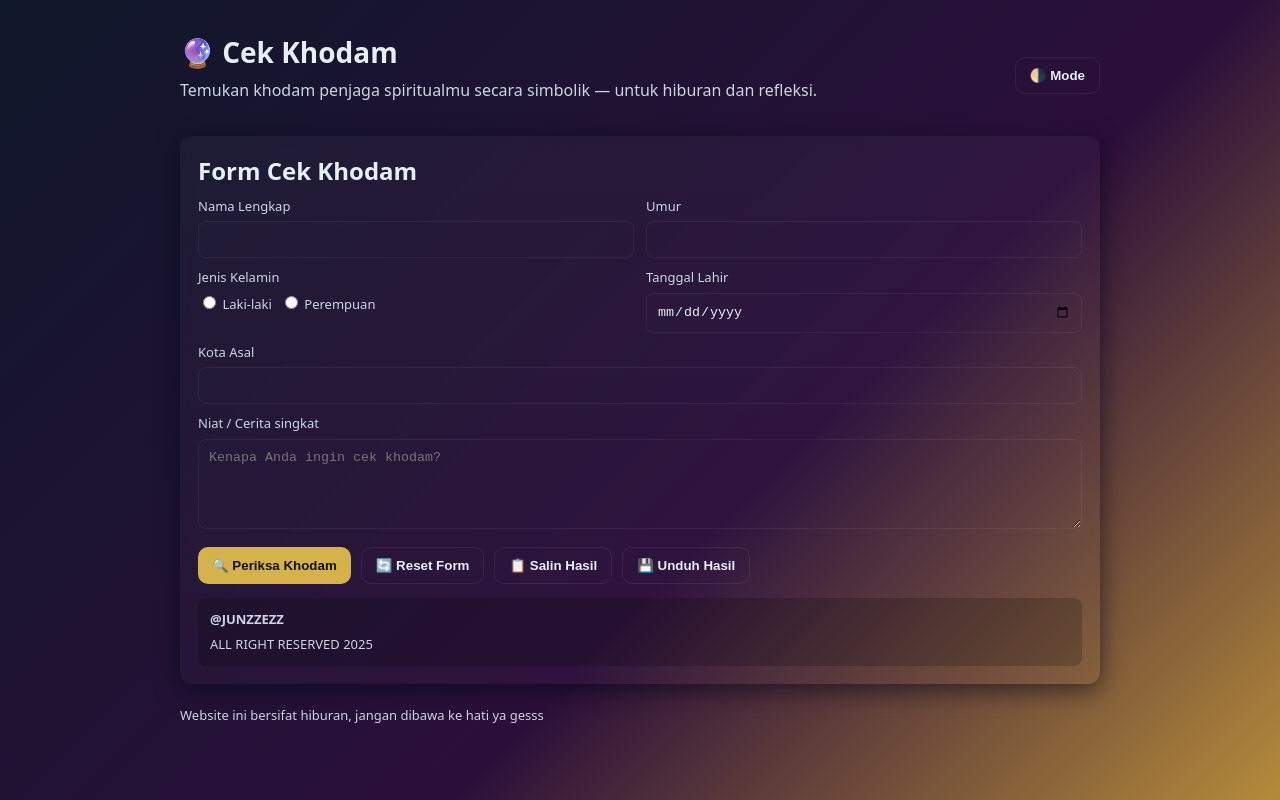
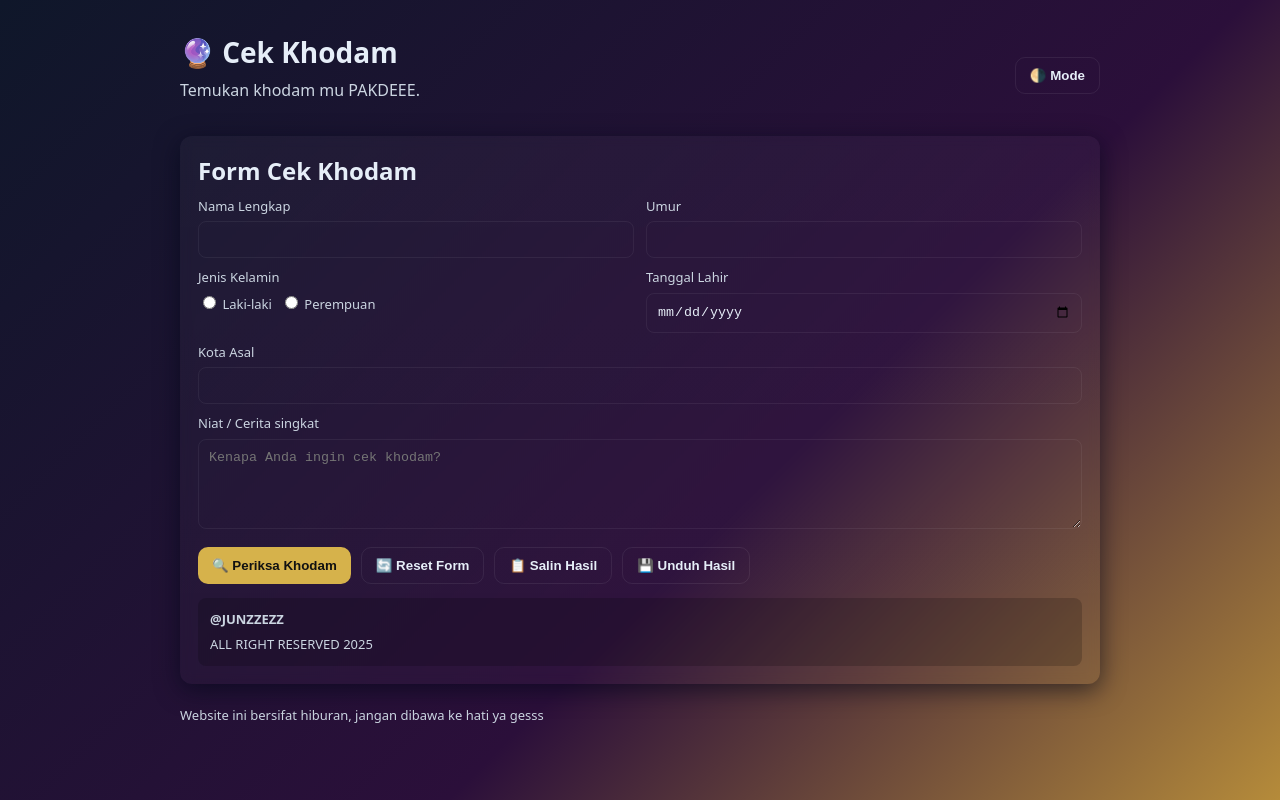
Before and after one commit to JUNA582/CEK-KHODAM, a plain HTML site: page index.html in a window 1280 px wide. Drawn offline with Linux system fonts and the light colour scheme.

Commit message:
Update index.html

```diff
--- a/index.html
+++ b/index.html
@@ -3,7 +3,7 @@
 <head>
   <meta charset="utf-8">
   <meta name="viewport" content="width=device-width,initial-scale=1">
-  <meta name="description" content="Website Cek Khodam - Temukan khodam MU PAKDEE.">
+  <meta name="description" content="Website KOEDAM.">
   <meta property="og:title" content="Cek Khodam Online">
   <meta property="og:description" content="CEK KHODAM MU WOYYY.">
   <title>Cek Khodam</title>
@@ -61,7 +61,7 @@
     <header>
       <div class="title">
         <h1>🔮 Cek Khodam</h1>
-        <p class="lead">Temukan khodam penjaga spiritualmu secara simbolik — untuk hiburan dan refleksi.</p>
+        <p class="lead">Temukan khodam mu PAKDEEE.</p>
       </div>
       <div style="display:flex;gap:8px;align-items:center">
         <button id="themeToggle" class="ghost" aria-pressed="false" title="Toggle tema">🌗 Mode</button>
```
